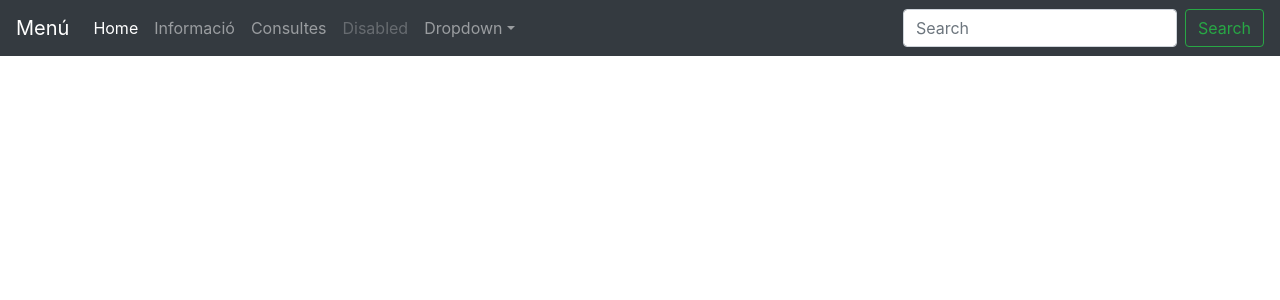
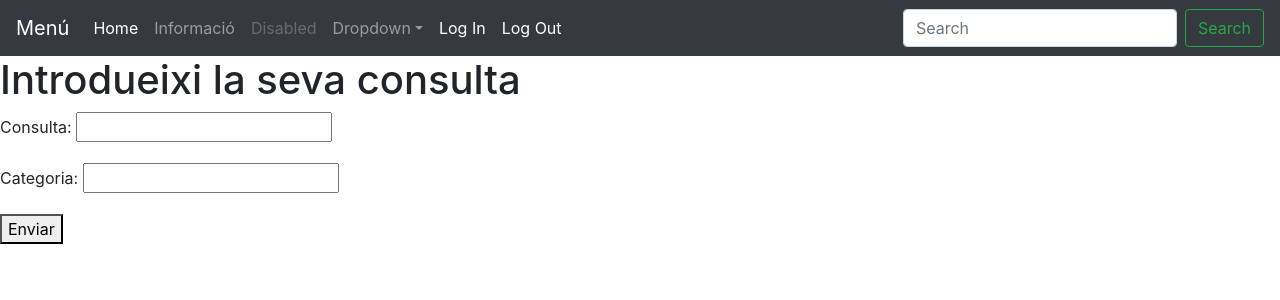
Before and after one commit to RafaCucurull/InfoCovid, a Django app: page /consultes/ in a window 1280 px wide. Shown: the top 300 px of the page. Run offline with Django 3.2, Linux system fonts and the light colour scheme; some libraries are stand-ins or nearby versions.

Commit message:
consultes

```diff
--- /dev/null
+++ b/infcovid/forms.py
@@ -0,0 +1,9 @@
+from django.forms import ModelForm
+
+from infcovid.models import Consulta
+
+
+class ConsultaForm(ModelForm):
+    class Meta:
+        model = Consulta
+        fields = ['consulta', 'categoria',]
--- a/infcovid/models.py
+++ b/infcovid/models.py
@@ -26,5 +26,5 @@ class RespostaConsulta(models.Model):
 class Consulta(models.Model):
     consulta = models.CharField(max_length=100)
     categoria = models.CharField(max_length=100)
-    resposta = models.ForeignKey(RespostaConsulta, on_delete=models.CASCADE)
-    usuari = models.ForeignKey(userModels.CustomUser, on_delete=models.CASCADE)
+    resposta = models.ForeignKey(RespostaConsulta, on_delete=models.CASCADE, null = True)
+    usuari = models.ForeignKey(userModels.CustomUser, on_delete=models.CASCADE, null = True)
--- a/infcovid/views.py
+++ b/infcovid/views.py
@@ -1,8 +1,21 @@
-from django.shortcuts import render
+from django.shortcuts import render, redirect
+from .forms import ConsultaForm
+from .models import Consulta
+# Create your views here.
 
-# Create your views here.
+
 def homepage(request):
     return render(request, 'home.html')
 
 def consultes(request):
-    return render(request, 'consultes.html')
+    if request.method == 'POST':
+        form = ConsultaForm(request.POST)
+        if form.is_valid():
+            obj = form.save()
+            obj.username = request.user
+            print(obj.username)
+            obj.save()
+            return redirect('consultes')
+    else:
+        form = ConsultaForm()
+    return render(request, 'consultes.html', {'form': form})
--- a/templates/consultes.html
+++ b/templates/consultes.html
@@ -4,6 +4,17 @@
 
 {% block content %}
 
-<b>Consultes</b>
+<body>
+
+  <h1>Welcome to Our Company</h1>
+  <h1>Introdueixi la seva consulta</h1>
+
+  <form method="post">
+      {% csrf_token %}
+      {{ form.as_p }}
+      <button type="submit">Enviar</button>
+  </form>
+
+</body>
 
 {% endblock %}
--- a/templates/header.html
+++ b/templates/header.html
@@ -13,9 +13,11 @@
             <li class="nav-item">
                 <a class="nav-link" href="#">Informació</a>
             </li>
+            {% if user.is_authenticated %}
             <li class="nav-item">
-                <a class="nav-link" href="#">Consultes</a>
+                <a class="nav-link" href="{% url 'consultes' %}">Consultes</a>
             </li>
+            {% endif %}
             <li class="nav-item">
                 <a class="nav-link disabled" href="#" tabindex="-1" aria-disabled="true">Disabled</a>
             </li>
@@ -28,6 +30,12 @@
                     <a class="dropdown-item" href="#">Something else here</a>
                 </div>
             </li>
+            <li class="nav-item active">
+                <a class="nav-link" href="{% url 'login' %}">Log In<span class="sr-only">(current)</span></a>
+            </li>
+            <li class="nav-item active">
+                <a class="nav-link" href="{% url 'logout' %}">Log Out<span class="sr-only">(current)</span></a>
+            </li>
         </ul>
         <form class="form-inline my-2 my-lg-0">
             <input class="form-control mr-sm-2" type="text" placeholder="Search" aria-label="Search">
```
Also changed, not shown: infcovid/migrations/0002_auto_20210312_1909.py (added), infcovid/migrations/0003_auto_20210312_1910.py (added).
